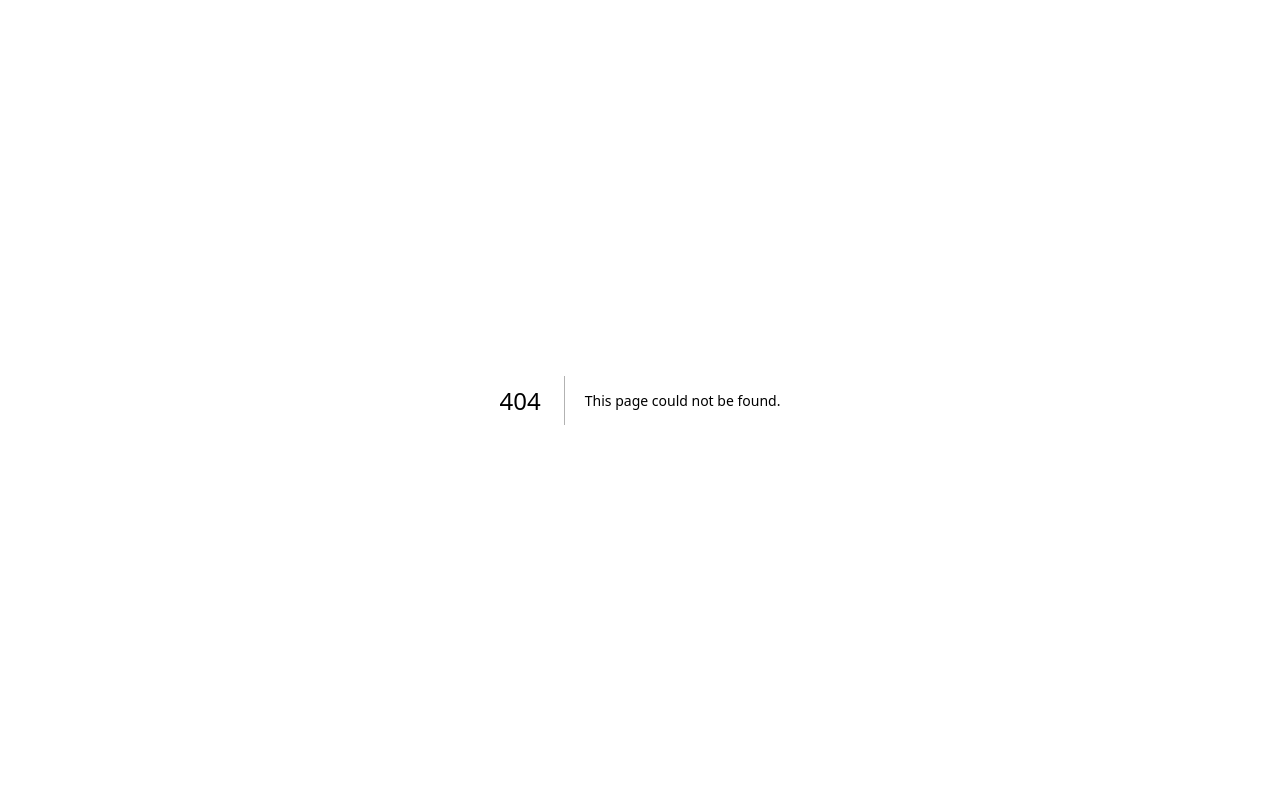
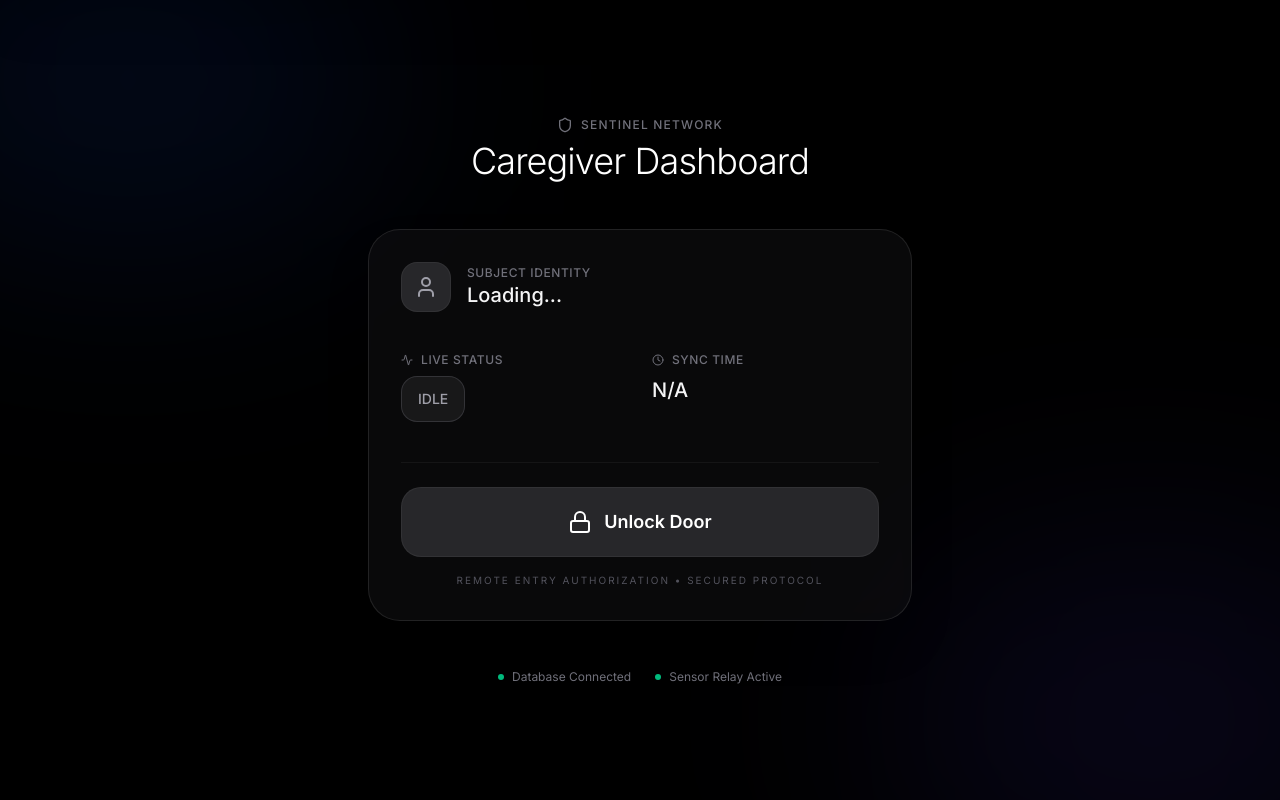
Before and after one commit to Anush-kulal/Embedx, a Next.js app: page /caregiver-dashboard in a window 1280 px wide. Before the commit this address had no page. Built offline with nearby package versions, Linux system fonts and the light colour scheme; no server answers; the database is empty.

Commit message:
feat: add caregiver dashboard with real-time patient monitoring and emergency controls

```diff
--- /dev/null
+++ b/src/app/caregiver-dashboard/page.js
@@ -0,0 +1,236 @@
+"use client";
+
+import { useEffect, useState, useRef } from "react";
+import { listenToStatus, db } from "@/lib/firebase";
+import { doc, updateDoc } from "firebase/firestore";
+import { Shield, ShieldAlert, Lock, Unlock, User, Activity, Clock, Bell } from "lucide-react";
+
+/**
+ * Caregiver Dashboard Component
+ *
+ * Features:
+ * - Real-time patient monitoring via Firebase
+ * - Critical alert visualization (flashing red screen, emergency banner)
+ * - Remote door unlocking control
+ * - Minimal, premium "Apple-style" aesthetics
+ */
+export default function CaregiverDashboard() {
+  const [patient, setPatient] = useState({
+    patientId: "Loading...",
+    status: "IDLE",
+    lastActive: null,
+    emergencyLock: "locked",
+  });
+  const [isMounting, setIsMounting] = useState(true);
+  const audioRef = useRef(null);
+
+  useEffect(() => {
+    setIsMounting(false);
+    // Attach Firebase listener
+    const unsubscribe = listenToStatus((data) => {
+      setPatient(data);
+    });
+    return () => unsubscribe();
+  }, []);
+
+  const isEmergency = patient?.status === "CRITICAL_ALERT";
+
+  // Handle emergency audio triggers
+  useEffect(() => {
+    if (isEmergency) {
+      const playAlert = () => {
+        if (audioRef.current) {
+          audioRef.current.play().catch(() => {
+            // Browsers often block auto-play until user interaction
+            console.log("Audio playback blocked: waiting for user interaction");
+          });
+        }
+      };
+
+      // Play immediately and loop
+      playAlert();
+      const interval = setInterval(playAlert, 3000);
+      return () => clearInterval(interval);
+    } else if (audioRef.current) {
+      audioRef.current.pause();
+      audioRef.current.currentTime = 0;
+    }
+  }, [isEmergency]);
+
+  const handleUnlock = async () => {
+    if (!patient?.patientId || patient.patientId === "Loading...") return;
+    try {
+      const docRef = doc(db, "patients", patient.patientId);
+      await updateDoc(docRef, {
+        emergencyLock: "unlocked"
+      });
+    } catch (error) {
+      console.error("Failed to unlock door:", error);
+    }
+  };
+
+  const getStatusColor = (status) => {
+    switch (status) {
+      case "CRITICAL_ALERT": return "text-red-500 bg-red-500/10 border-red-500/20";
+      case "MONITORING": return "text-emerald-400 bg-emerald-400/10 border-emerald-400/20";
+      case "AWAITING_VOICE": return "text-amber-400 bg-amber-400/10 border-amber-400/20";
+      default: return "text-zinc-400 bg-zinc-400/10 border-zinc-400/20";
+    }
+  };
+
+  const formatTime = (timestamp) => {
+    if (!timestamp) return "N/A";
+    const date = timestamp.toDate ? timestamp.toDate() : new Date(timestamp);
+    return date.toLocaleTimeString([], { hour: '2-digit', minute: '2-digit', second: '2-digit' });
+  };
+
+  if (isMounting) return null;
+
+  return (
+    <div className={`min-h-screen transition-all duration-700 flex flex-col items-center justify-center font-sans overflow-hidden ${
+      isEmergency ? "bg-red-950/40 animate-[pulse_1.5s_infinite]" : "bg-black"
+    }`}>
+      {/* Hidden Audio Element */}
+      <audio
+        ref={audioRef}
+        src="https://assets.mixkit.co/active_storage/sfx/2869/2869-preview.mp3"
+        loop
+      />
+
+      {/* Emergency Top Banner */}
+      <div className={`fixed top-0 left-0 w-full z-50 transition-transform duration-500 transform ${
+        isEmergency ? "translate-y-0" : "-translate-y-full"
+      }`}>
+        <div className="bg-red-600 text-white flex items-center justify-center py-3 px-6 shadow-2xl space-x-4">
+          <ShieldAlert className="w-6 h-6 animate-bounce" />
+          <span className="text-lg font-bold tracking-[0.2em] uppercase">Emergency Response Required</span>
+          <ShieldAlert className="w-6 h-6 animate-bounce" />
+        </div>
+      </div>
+
+      {/* Background Orbs for Premium Look */}
+      <div className="fixed inset-0 pointer-events-none">
+        <div className={`absolute top-[-10%] left-[-10%] w-[40%] h-[40%] rounded-full blur-[120px] transition-colors duration-1000 ${
+          isEmergency ? "bg-red-600/20" : "bg-blue-600/10"
+        }`} />
+        <div className={`absolute bottom-[-10%] right-[-10%] w-[40%] h-[40%] rounded-full blur-[120px] transition-colors duration-1000 ${
+          isEmergency ? "bg-orange-600/20" : "bg-indigo-600/10"
+        }`} />
+      </div>
+
+      {/* Dashboard Content */}
+      <div className="relative z-10 w-full max-w-xl px-4">
+        {/* Header Branding */}
+        <div className="text-center mb-12">
+          <div className="inline-flex items-center space-x-2 text-zinc-500 mb-2">
+            <Shield className="w-4 h-4" />
+            <span className="text-xs font-medium tracking-widest uppercase">Sentinel Network</span>
+          </div>
+          <h1 className="text-4xl font-light text-white tracking-tight">Caregiver Dashboard</h1>
+        </div>
+
+        {/* Center Panel */}
+        <div className={`
+          backdrop-blur-3xl border rounded-[32px] p-8 transition-all duration-500
+          ${isEmergency
+            ? "bg-red-950/40 border-red-500/50 shadow-[0_0_50px_rgba(239,68,68,0.2)]"
+            : "bg-zinc-900/40 border-white/10 shadow-2xl"}
+        `}>
+          <div className="space-y-10">
+            {/* Patient ID */}
+            <div className="flex items-center justify-between">
+              <div className="flex items-center space-x-4">
+                <div className="p-3 bg-zinc-800 rounded-2xl border border-white/5">
+                  <User className="w-6 h-6 text-zinc-400" />
+                </div>
+                <div>
+                  <p className="text-zinc-500 text-xs font-medium uppercase tracking-wider">Subject Identity</p>
+                  <p className="text-xl font-medium text-zinc-100">{patient?.patientId}</p>
+                </div>
+              </div>
+              {isEmergency && (
+                <div className="flex items-center space-x-2 px-4 py-2 bg-red-500/20 rounded-full border border-red-500/30">
+                  <div className="w-2 h-2 bg-red-500 rounded-full animate-ping" />
+                  <span className="text-red-400 text-xs font-bold uppercase">Critical</span>
+                </div>
+              )}
+            </div>
+
+            {/* Status Section */}
+            <div className="grid grid-cols-2 gap-6">
+              <div className="space-y-2">
+                <p className="text-zinc-500 text-xs font-medium uppercase tracking-wider flex items-center">
+                  <Activity className="w-3 h-3 mr-2" /> Live Status
+                </p>
+                <div className={`px-4 py-3 rounded-2xl border font-medium text-sm inline-block transition-colors duration-500 ${getStatusColor(patient?.status)}`}>
+                  {patient?.status.replace("_", " ")}
+                </div>
+              </div>
+
+              <div className="space-y-2">
+                <p className="text-zinc-500 text-xs font-medium uppercase tracking-wider flex items-center">
+                  <Clock className="w-3 h-3 mr-2" /> Sync Time
+                </p>
+                <p className="text-xl font-medium text-zinc-100">
+                  {formatTime(patient?.lastActive)}
+                </p>
+              </div>
+            </div>
+
+            {/* Controls */}
+            <div className="pt-6 border-t border-white/5">
+              <button
+                onClick={handleUnlock}
+                disabled={patient?.emergencyLock === "unlocked"}
+                className={`
+                  w-full py-5 rounded-[20px] font-semibold text-lg flex items-center justify-center space-x-3 transition-all active:scale-[0.98]
+                  ${patient?.emergencyLock === "unlocked"
+                    ? "bg-emerald-500/10 text-emerald-400 border border-emerald-500/20 cursor-default"
+                    : isEmergency
+                      ? "bg-white text-black hover:bg-zinc-200"
+                      : "bg-zinc-800 text-white hover:bg-zinc-700 border border-white/5"}
+                `}
+              >
+                {patient?.emergencyLock === "unlocked" ? (
+                  <>
+                    <Unlock className="w-6 h-6" />
+                    <span>Access Granted</span>
+                  </>
+                ) : (
+                  <>
+                    <Lock className="w-6 h-6" />
+                    <span>Unlock Door</span>
+                  </>
+                )}
+              </button>
+              <p className="text-center text-zinc-600 text-[10px] mt-4 uppercase tracking-[0.2em]">
+                Remote Entry Authorization • Secured Protocol
+              </p>
+            </div>
+          </div>
+        </div>
+
+        {/* Footer Info */}
+        <div className="mt-12 flex flex-col items-center space-y-4">
+           <div className="flex items-center space-x-6 text-zinc-500">
+              <div className="flex items-center space-x-2">
+                <div className="w-1.5 h-1.5 bg-emerald-500 rounded-full" />
+                <span className="text-xs">Database Connected</span>
+              </div>
+              <div className="flex items-center space-x-2">
+                <div className={`w-1.5 h-1.5 rounded-full ${isEmergency ? 'bg-red-500' : 'bg-emerald-500'}`} />
+                <span className="text-xs">Sensor Relay Active</span>
+              </div>
+           </div>
+        </div>
+      </div>
+
+      <style jsx global>{`
+        @keyframes pulse {
+          0%, 100% { background-color: rgba(69, 10, 10, 0.4); }
+          50% { background-color: rgba(127, 29, 29, 0.6); }
+        }
+      `}</style>
+    </div>
+  );
+}
```
